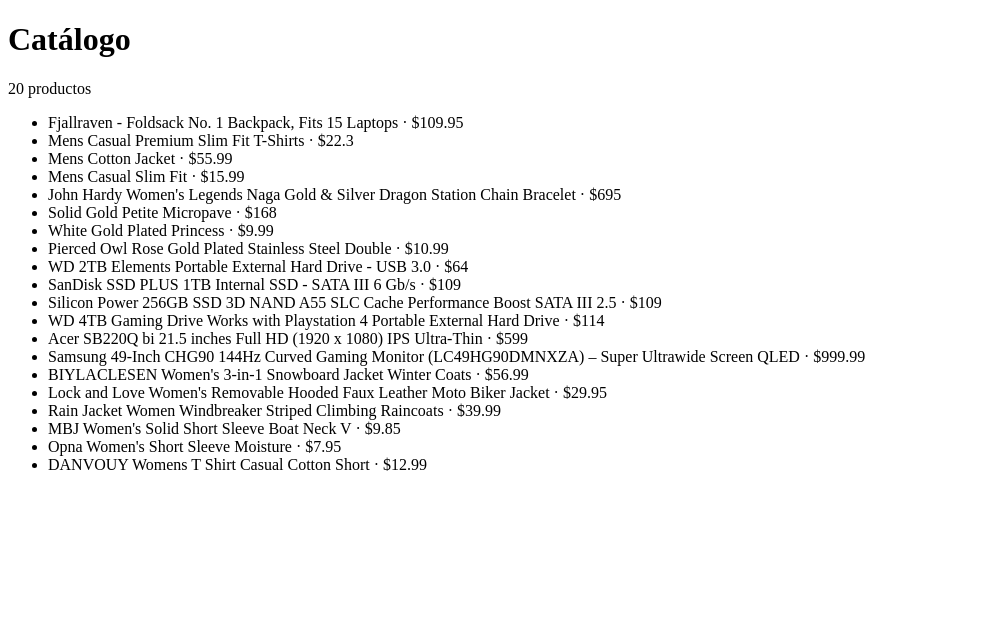
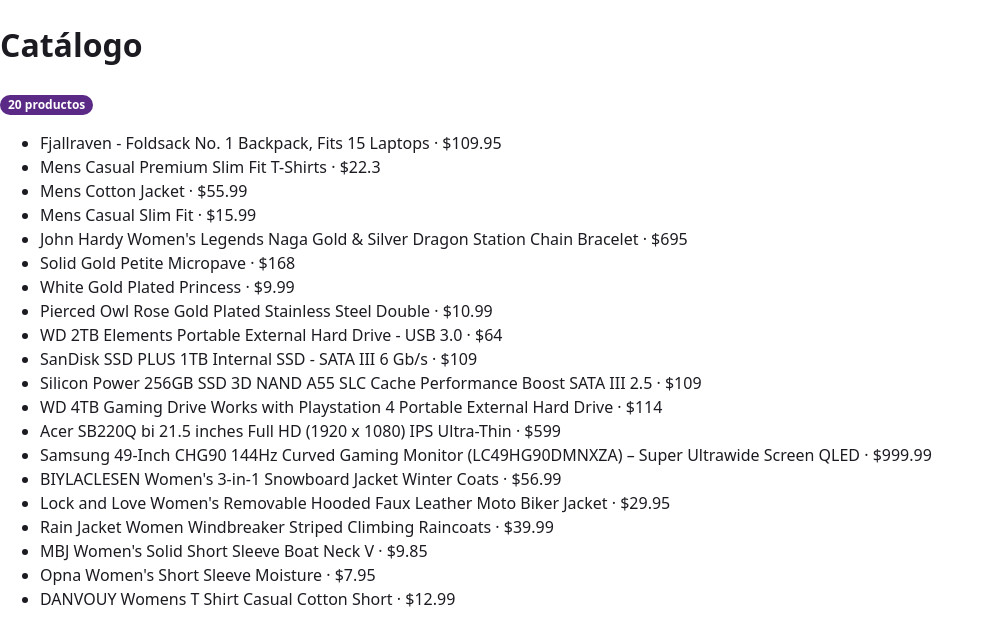
Before and after one commit to piercenovo/delosi-ecommerce, a Next.js app in the folder apps/web/: page /products in a window 1280 px wide. Shown: the top 644 px of the page, without its empty margins (0-994 px from the left). Built offline with nearby package versions, Linux system fonts and the light colour scheme; no server answers.

Commit message:
feat(web): consume @delosi/ui tokens and Badge in the catalog

```diff
--- a/apps/web/next.config.ts
+++ b/apps/web/next.config.ts
@@ -4,6 +4,8 @@
   cacheComponents: true,
   reactStrictMode: true,
   poweredByHeader: false,
+  // @delosi/ui ships TypeScript and CSS Modules sources (internal package, no build step).
+  transpilePackages: ['@delosi/ui'],
   images: {
     remotePatterns: [{ protocol: 'https', hostname: 'fakestoreapi.com', pathname: '/img/**' }],
   },
--- a/apps/web/package.json
+++ b/apps/web/package.json
@@ -14,6 +14,7 @@
     "snapshot": "node scripts/snapshot-fakestore.ts"
   },
   "dependencies": {
+    "@delosi/ui": "workspace:*",
     "next": "16.3.6",
     "react": "19.3.0",
     "react-dom": "19.3.0",
--- /dev/null
+++ b/apps/web/src/app/globals.css
@@ -0,0 +1,13 @@
+*,
+*::before,
+*::after {
+  box-sizing: border-box;
+}
+
+body {
+  margin: 0;
+  background: var(--color-bg);
+  color: var(--color-text);
+  font-family: var(--font-sans);
+  line-height: var(--leading-normal);
+}
--- a/apps/web/src/app/layout.tsx
+++ b/apps/web/src/app/layout.tsx
@@ -1,5 +1,7 @@
 import type { Metadata } from 'next'
 import type { ReactNode } from 'react'
+import '@delosi/ui/tokens.css'
+import './globals.css'
 
 export const metadata: Metadata = {
   title: { default: 'Delosi Store', template: '%s | Delosi Store' },
--- a/apps/web/src/app/products/page.tsx
+++ b/apps/web/src/app/products/page.tsx
@@ -1,3 +1,4 @@
+import { Badge } from '@delosi/ui'
 import { Suspense } from 'react'
 import { productRepository } from '@/composition-root'
 import { getCatalog } from '@/modules/products/application/get-catalog'
@@ -21,8 +22,8 @@
   return (
     <section aria-label="Productos">
       <p>
-        {catalog.activeCategory ? `${catalog.activeCategory.name}: ` : ''}
-        {catalog.products.length} productos
+        {catalog.activeCategory ? `${catalog.activeCategory.name} ` : ''}
+        <Badge tone="primary">{catalog.products.length} productos</Badge>
       </p>
       <ul>
         {catalog.products.map((product) => (
```
